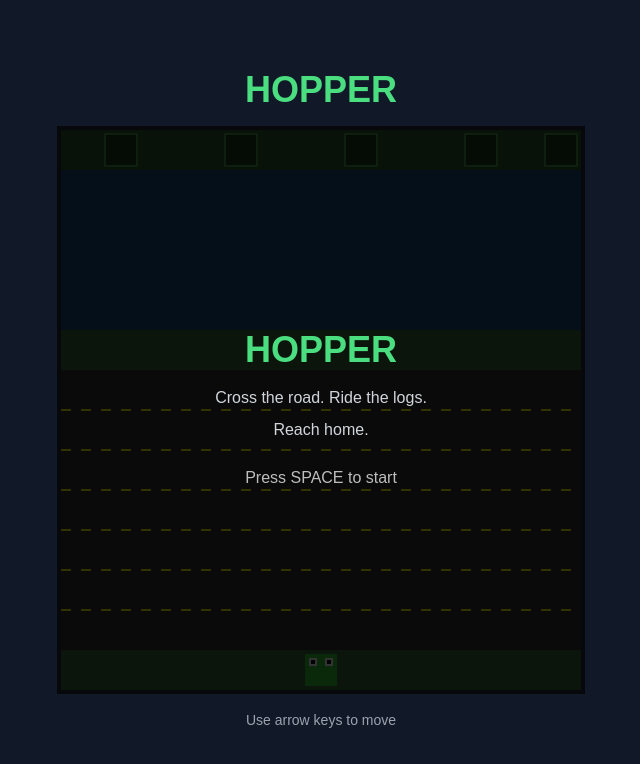
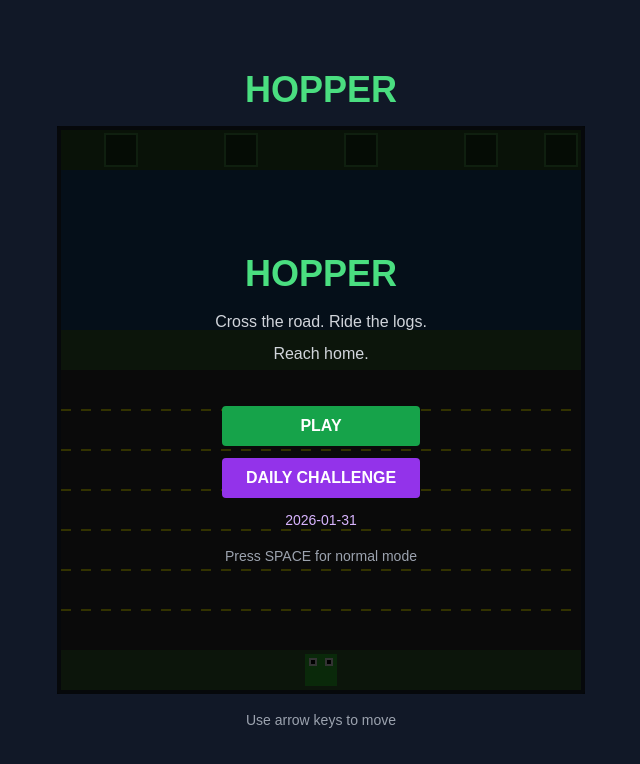
Before and after one commit to sudokatie/hopper, a Next.js app: page / in a window 1280 px wide. Shown: the top 764 px of the page, without its empty margins (319-959 px from the left). Built offline with nearby package versions, Linux system fonts and the light colour scheme.

Commit message:
add daily challenge ui

```diff
--- a/src/components/GameCanvas.tsx
+++ b/src/components/GameCanvas.tsx
@@ -85,7 +85,11 @@ export function GameCanvas({ onStateChange }: GameCanvasProps) {
 
       {/* Title Screen */}
       {gameState?.status === 'title' && (
-        <TitleScreen highScore={gameState.highScore} />
+        <TitleScreen
+          highScore={gameState.highScore}
+          onStartNormal={() => gameRef.current?.reset()}
+          onStartDaily={() => gameRef.current?.startDaily()}
+        />
       )}
 
       {/* Game Over Screen */}
@@ -93,6 +97,7 @@ export function GameCanvas({ onStateChange }: GameCanvasProps) {
         <GameOverScreen
           score={gameState.score}
           isNewHighScore={isNewHighScore}
+          dailyMode={gameRef.current?.isDailyMode() ?? false}
         />
       )}
 
--- a/src/components/GameOverScreen.tsx
+++ b/src/components/GameOverScreen.tsx
@@ -1,18 +1,50 @@
 // Hopper - Game Over Screen Component
+
+import { DailyLeaderboard, generateShareCode, todayString } from '@/game/Daily';
 
 interface GameOverScreenProps {
   score: number;
   isNewHighScore: boolean;
+  dailyMode: boolean;
 }
 
-export function GameOverScreen({ score, isNewHighScore }: GameOverScreenProps) {
+export function GameOverScreen({ score, isNewHighScore, dailyMode }: GameOverScreenProps) {
+  const dailyScores = dailyMode ? DailyLeaderboard.getToday() : [];
+  const shareCode = dailyMode ? generateShareCode(todayString(), score) : '';
+  const dailyRank = dailyMode ? dailyScores.findIndex(s => s.score === score) + 1 : 0;
+
   return (
     <div className="absolute inset-0 flex flex-col items-center justify-center bg-black/80">
       <h2 className="text-3xl font-bold text-red-500 mb-4">GAME OVER</h2>
       <p className="text-white text-xl mb-2">Score: {score}</p>
-      {isNewHighScore && (
-        <p className="text-yellow-400 mb-4">NEW HIGH SCORE!</p>
+
+      {dailyMode ? (
+        <>
+          <p className="text-purple-400 mb-2">Daily Challenge - {todayString()}</p>
+          {dailyRank > 0 && dailyRank <= 10 && (
+            <p className="text-yellow-400 mb-2">Daily Rank: #{dailyRank}</p>
+          )}
+          <p className="text-gray-400 text-sm mb-4">
+            Share: <span className="text-purple-300 font-mono">{shareCode}</span>
+          </p>
+
+          {dailyScores.length > 0 && (
+            <div className="bg-black/50 p-3 rounded mb-4 max-h-32 overflow-y-auto">
+              <p className="text-purple-300 text-sm mb-2">Today&apos;s Top Scores:</p>
+              {dailyScores.slice(0, 5).map((entry, i) => (
+                <p key={i} className="text-gray-300 text-sm">
+                  {i + 1}. {entry.name} - {entry.score}
+                </p>
+              ))}
+            </div>
+          )}
+        </>
+      ) : (
+        isNewHighScore && (
+          <p className="text-yellow-400 mb-4">NEW HIGH SCORE!</p>
+        )
       )}
+
       <p className="text-gray-300 animate-pulse mt-4">Press SPACE to restart</p>
     </div>
   );
--- a/src/components/TitleScreen.tsx
+++ b/src/components/TitleScreen.tsx
@@ -1,10 +1,14 @@
 // Hopper - Title Screen Component
+
+import { todayString } from '@/game/Daily';
 
 interface TitleScreenProps {
   highScore: number;
+  onStartNormal: () => void;
+  onStartDaily: () => void;
 }
 
-export function TitleScreen({ highScore }: TitleScreenProps) {
+export function TitleScreen({ highScore, onStartNormal, onStartDaily }: TitleScreenProps) {
   return (
     <div className="absolute inset-0 flex flex-col items-center justify-center bg-black/80">
       <h1 className="text-4xl font-bold text-green-400 mb-4">HOPPER</h1>
@@ -13,7 +17,24 @@ export function TitleScreen({ highScore }: TitleScreenProps) {
       {highScore > 0 && (
         <p className="text-yellow-400 mb-4">High Score: {highScore}</p>
       )}
-      <p className="text-white animate-pulse">Press SPACE to start</p>
+
+      <div className="flex flex-col gap-3 mt-4">
+        <button
+          onClick={onStartNormal}
+          className="px-6 py-2 bg-green-600 hover:bg-green-500 text-white font-bold rounded transition-colors"
+        >
+          PLAY
+        </button>
+        <button
+          onClick={onStartDaily}
+          className="px-6 py-2 bg-purple-600 hover:bg-purple-500 text-white font-bold rounded transition-colors"
+        >
+          DAILY CHALLENGE
+        </button>
+        <p className="text-purple-300 text-sm text-center">{todayString()}</p>
+      </div>
+
+      <p className="text-gray-400 text-sm mt-4">Press SPACE for normal mode</p>
     </div>
   );
 }
--- a/src/game/Game.ts
+++ b/src/game/Game.ts
@@ -331,11 +331,12 @@ export class Game {
         this.scoreManager.checkHighScore();
         // Record to daily leaderboard if in daily mode
         if (this.dailyMode) {
+          const filledCount = this.homeManager.getState().filter(h => h.filled).length;
           DailyLeaderboard.recordScore(
             'Player', // Name - UI should prompt for this
             this.scoreManager.getScore(),
             this.level,
-            this.homeManager.getFilledCount()
+            filledCount
           );
         }
       } else {
```
